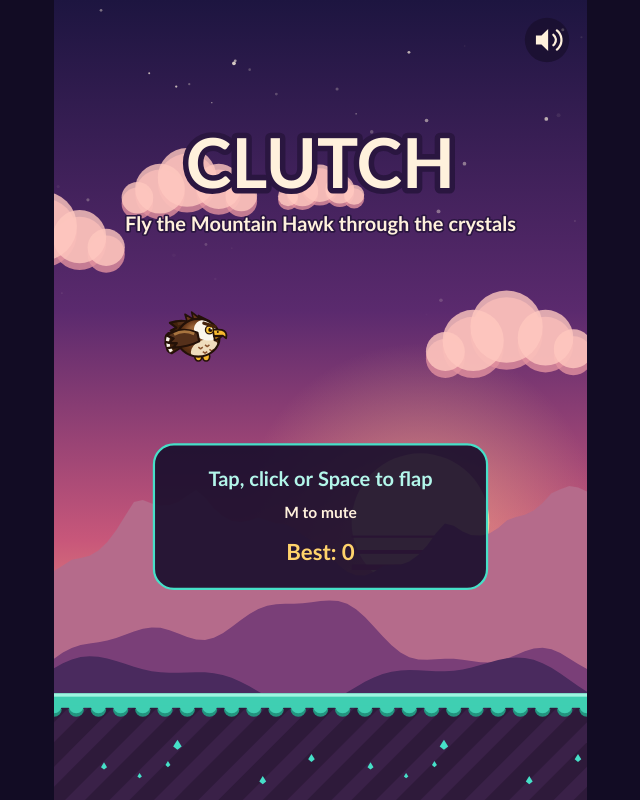
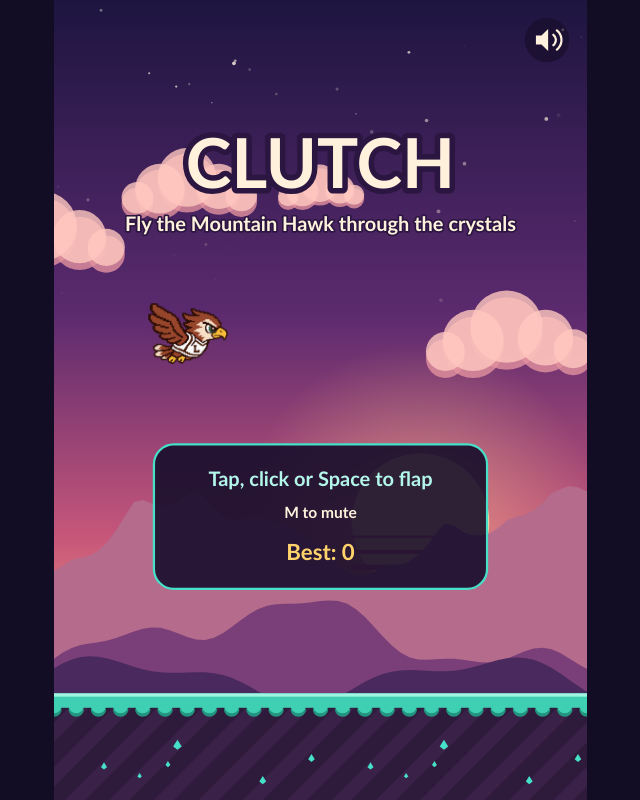
Before and after one commit to anthony-abboud/flap-game, a plain HTML site: page index.html in a window 1280 px wide. Shown: the whole page, without its empty margins (320-960 px from the left). Drawn offline with Linux system fonts and the light colour scheme.

Commit message:
Use the custom Clutch sprite for the player
Adds sprites/clutch-1.png (a 335px copy of the original drawing, kept
in sprites/source/) and a SPRITE config that supports multiple
wing-beat frames and an optional crash frame. The drawn hawk remains
as a fallback while the image loads or if it is missing.

Co-Authored-By: Claude Opus 5.5 <noreply@anthropic.com>

```diff
--- a/index.html
+++ b/index.html
@@ -580,7 +580,7 @@ function drawTail(c, flap) {
  * @param flap     0..1 amount right after a flap (wings slam down)
  * @param eye      'open' | 'blink' | 'ko' (knocked out after a crash)
  */
-function drawPlayer(c, x, y, angle, wing, flap, eye) {
+function drawVectorHawk(c, x, y, angle, wing, flap, eye) {
   const R = CONFIG.playerRadius;
   // Steady wing beat, plus a hard downstroke right after each flap.
   const wingRot = 0.25 + Math.sin(wing) * 0.45 - flap * 1.1;
@@ -732,6 +732,59 @@ function drawPlayer(c, x, y, angle, wing, flap, eye) {
   // Near wing on top.
   drawWing(c, -3, 0, wingRot, PALETTE.hawkWing, PALETTE.hawkWingEdge);
 
+  c.restore();
+}
+
+/* =====================================================================
+   Clutch sprite (image frames). Falls back to the drawn hawk above if
+   the images are missing or haven't loaded yet.
+   ===================================================================== */
+const SPRITE = {
+  // Wing-beat frames, in order. Add more files here to animate the wings.
+  frames: ['sprites/clutch-1.png'],
+  koFrame: null,     // optional image shown after a crash, e.g. 'sprites/clutch-ko.png'
+  width: 72,         // drawn width in logical px; height keeps the image's aspect ratio
+  // The point in the image (0..1 across, 0..1 down) that sits on the hitbox centre.
+  anchorX: 0.63,
+  anchorY: 0.57,
+};
+
+function loadImage(src) {
+  const img = new Image();
+  img.src = src;
+  return img;
+}
+const spriteFrames = SPRITE.frames.map(loadImage);
+const spriteKo = SPRITE.koFrame ? loadImage(SPRITE.koFrame) : null;
+
+function imageReady(img) {
+  return img && img.complete && img.naturalWidth > 0;
+}
+
+/**
+ * Draws Clutch. Same parameters as drawVectorHawk. The wing phase picks
+ * the animation frame; tilt and flap squash are applied in code.
+ */
+function drawPlayer(c, x, y, angle, wing, flap, eye) {
+  if (!spriteFrames.length || !spriteFrames.every(imageReady)) {
+    drawVectorHawk(c, x, y, angle, wing, flap, eye);
+    return;
+  }
+  let img;
+  if (eye === 'ko' && imageReady(spriteKo)) {
+    img = spriteKo;
+  } else {
+    const cycle = wrap(wing, Math.PI * 2) / (Math.PI * 2); // 0..1 through a wing beat
+    img = spriteFrames[Math.floor(cycle * spriteFrames.length) % spriteFrames.length];
+  }
+  const w = SPRITE.width;
+  const h = (w * img.naturalHeight) / img.naturalWidth;
+
+  c.save();
+  c.translate(x, y);
+  c.rotate(angle);
+  c.scale(1 + flap * 0.08, 1 - flap * 0.08);
+  c.drawImage(img, -w * SPRITE.anchorX, -h * SPRITE.anchorY, w, h);
   c.restore();
 }
 
```
Also changed, not shown: sprites/clutch-1.png (added), sprites/source/clutch-original.png (added), 1 other file.
